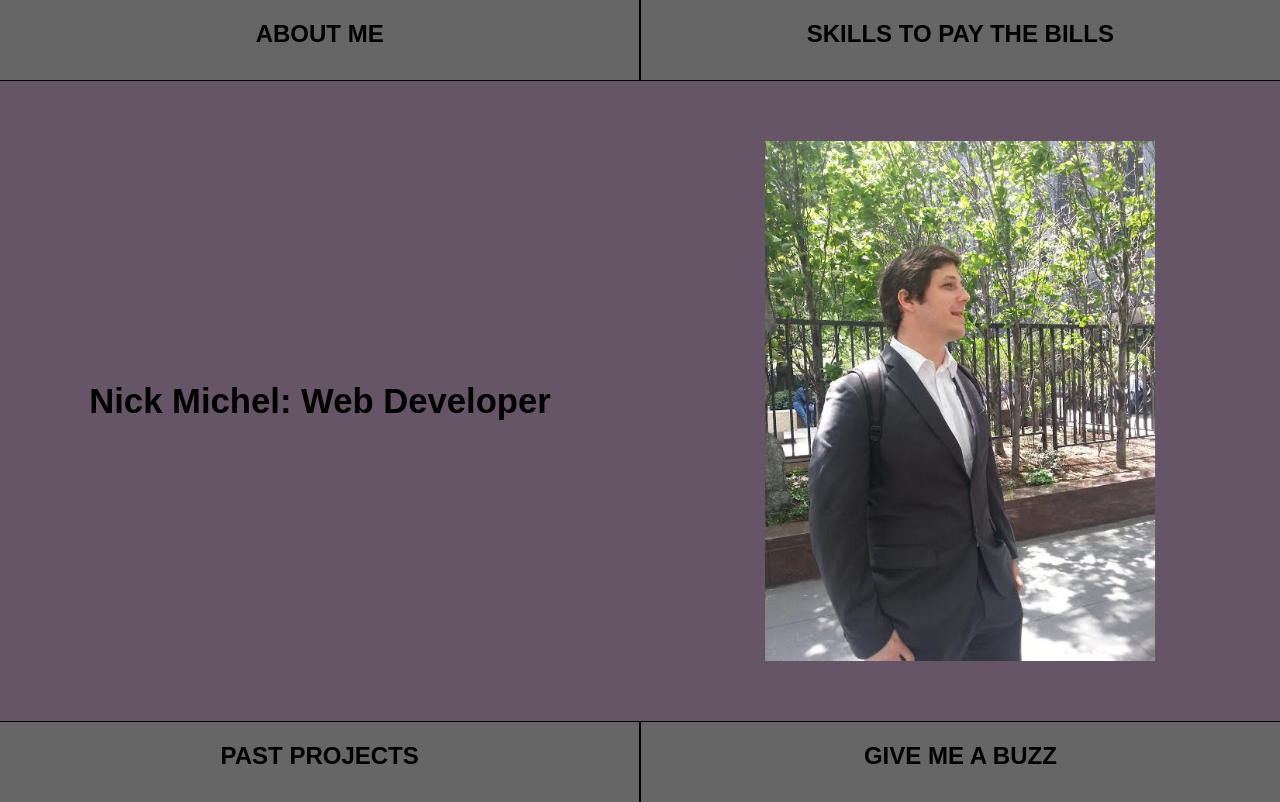
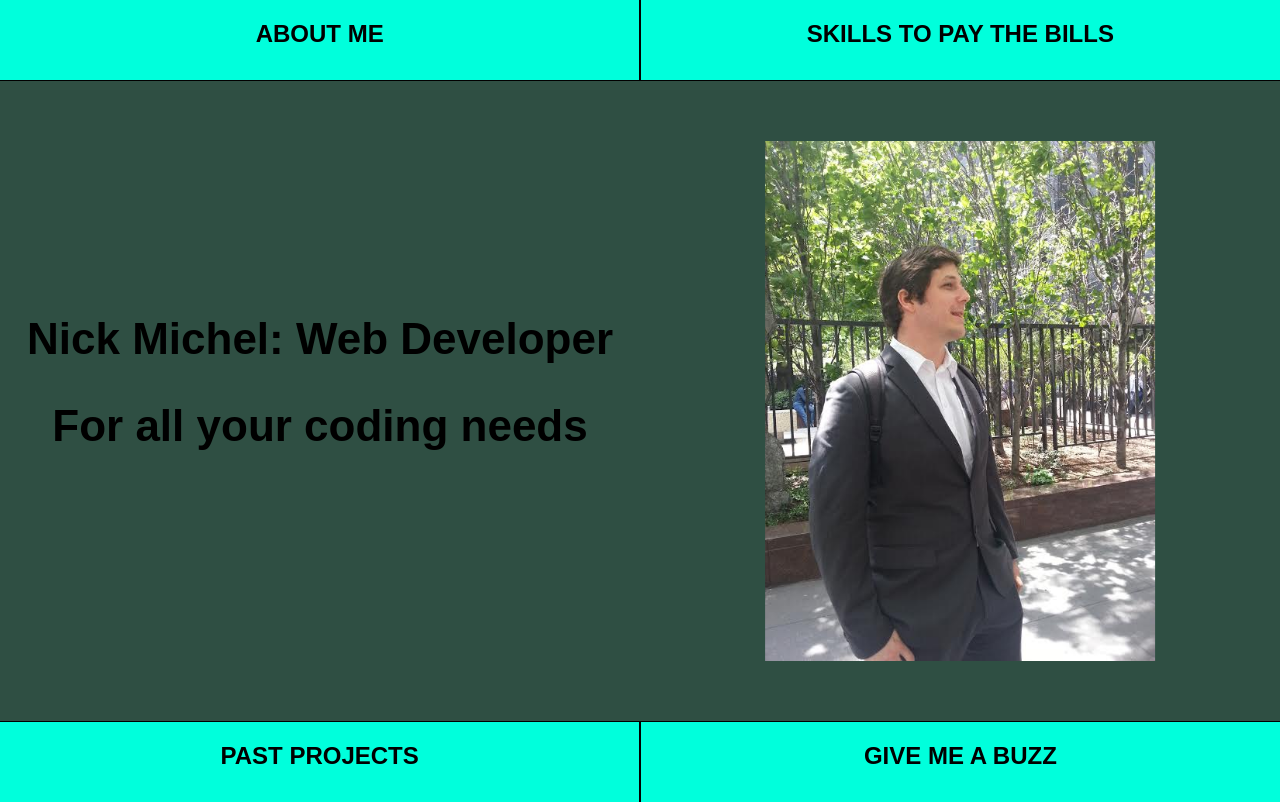
Before and after one commit to pognut/my-profile, a React (Create React App) app: page / in a window 1280 px wide. Built offline with nearby package versions, Linux system fonts and the light colour scheme.

Commit message:
i wonder if this will make mom cry

```diff
--- a/src/App.css
+++ b/src/App.css
@@ -21,19 +21,22 @@
   top: 50%;
   left: 25%;
   transform: translate(-50%, -50%);
-  font-size: 26pt;
-  margin: 0;
+  font-size: 22pt;
+}
+
+#tagline * {
+  margin-top: 0;
 }
 
 .App-header {
-  background-color: #656;
+  background-color: #2f4f43;
   height: 80vh;
   /* 40vh? */
   /* padding: 20px; */
   position: relative;
 }
 
-.App-header * {
+.App-header > * {
   display: inline-block;
 }
 
@@ -53,7 +56,7 @@
   height: 10%;
   width: 49.9%;
   vertical-align: bottom;
-  background-color: #666;
+  background-color: #00ffdc;
 
 }
 
--- a/src/App.js
+++ b/src/App.js
@@ -37,7 +37,7 @@ class App extends Component {
             <SmallSquare fullscreen={this.fullscreener} id="about" squareNum="0" smallContent={content[0].small} />
             <SmallSquare fullscreen={this.fullscreener} id="skills"squareNum="1" smallContent={content[1].small} />
             <div className="App-header">
-              <h2 id="tagline">Nick Michel: Web Developer</h2>
+              <div id="tagline"><h2>Nick Michel: Web Developer</h2><h2>For all your coding needs</h2></div>
               <img src={headshot} className="App-logo" alt="logo" />
             </div>
             <SmallSquare fullscreen={this.fullscreener} id="projects" squareNum="2" smallContent={content[2].small} />
--- a/src/content.js
+++ b/src/content.js
@@ -2,11 +2,11 @@ import React, { Component } from 'react';
 
 // To do:
 // 1) refine content (big contact, small about, small projects)
-// 2) get mom's help with header design
 // 3) clean up text (better font, spacing etc)
-// 4) ask eric about site
-// 5) square expansion on hover?
+// 4) why you should hire me section (memory line should have joke about never losing trivia night)
+// 5) clean up react so no if statement in return, all content should be loaded through big tile(?)
 // 6) resume display/download (in about me)
+
 
 // headers all caps
 // center headers
```
